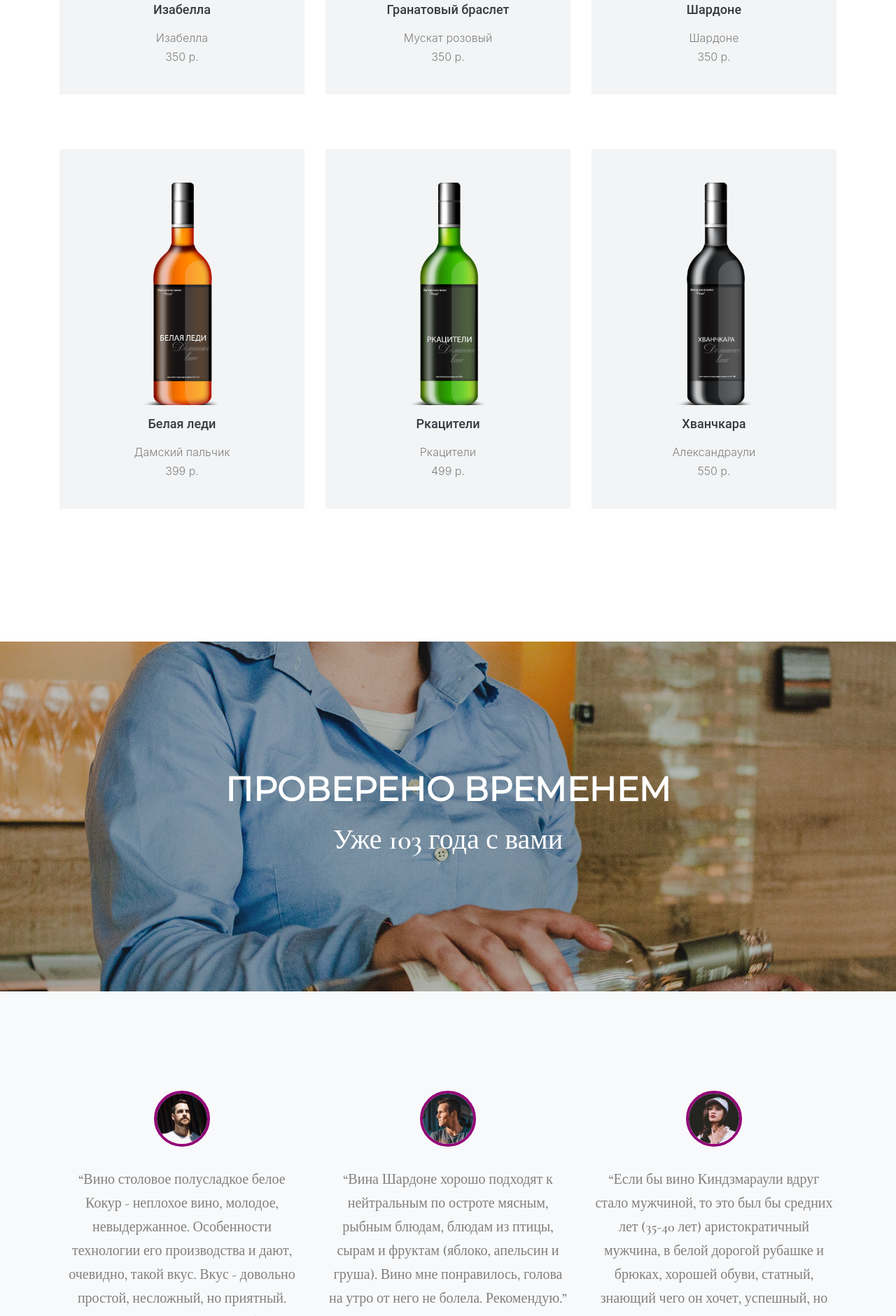
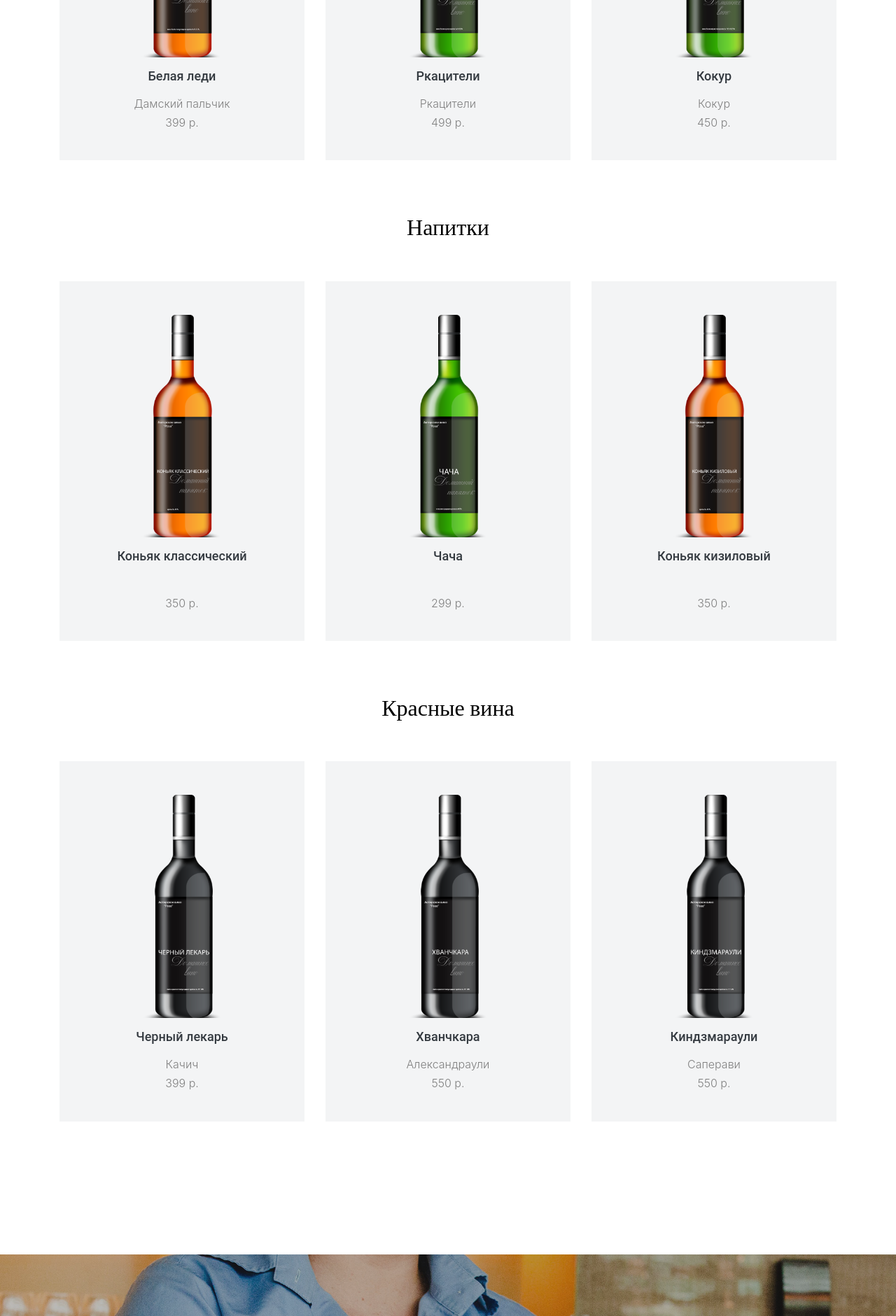
Before and after one commit to Almaznur1/WMaster, a plain HTML site: page index.html in a window 1280 px wide. Shown: the part 1450-3331 px from the top of the page at 70% size. Drawn offline with nearby package versions, Linux system fonts and the light colour scheme; files whose address does not match are found by name.

Commit message:
divide drinks into different categories

```diff
--- a/index.html
+++ b/index.html
@@ -113,46 +113,13 @@
             </p>
           </div>
         </div>
+
             <div class="row">
-
-            <div class="col-lg-4 mb-5 col-md-6">
-              <div class="wine_v_1 text-center pb-4 pt-5">
-                <img src="images/izabella.png" alt="Image" class="img-fluid">
-                <div>
-                  <h3 class="heading mt-3 mb-3 text-dark">Изабелла</h3>
-                  <p>
-                    Изабелла<br/>
-                    <span class="price">350 р.</span>
-                  </p>
+              <div class="col-12 section-title text-center mb-5">
+                <h2 class="d-block">Белые вина</h2>
               </div>
             </div>
-            </div>
-
-            <div class="col-lg-4 mb-5 col-md-6">
-              <div class="wine_v_1 text-center pb-4 pt-5">
-                <img src="images/granatovyi_braslet.png" alt="Image" class="img-fluid">
-                <div>
-                  <h3 class="heading mt-3 mb-3 text-dark">Гранатовый браслет</h3>
-                  <p>
-                    Мускат розовый<br/>
-                    <span class="price">350 р.</span>
-                  </p>
-                </div>
-              </div>
-            </div>
-
-            <div class="col-lg-4 mb-5 col-md-6">
-              <div class="wine_v_1 text-center pb-4 pt-5">
-                <img src="images/shardone.png" alt="Image" class="img-fluid">
-                <div>
-                  <h3 class="heading mt-3 mb-3 text-dark">Шардоне</h3>
-                  <p>
-                    Шардоне<br/>
-                    <span class="price">350 р.</span>
-                  </p>
-                </div>
-              </div>
-            </div>
+            <div class="row">
 
                 <div class="col-lg-4 mb-5 col-md-6">
                   <div class="wine_v_1 text-center pb-4 pt-5">
@@ -182,6 +149,89 @@
 
                 <div class="col-lg-4 mb-5 col-md-6">
                   <div class="wine_v_1 text-center pb-4 pt-5">
+                    <img src="images/kokur.png" alt="Image" class="img-fluid">
+                    <div>
+                      <h3 class="heading mt-3 mb-3 text-dark">Кокур</h3>
+                      <p>
+                        Кокур<br/>
+                        <span class="price">450 р.</span>
+                      </p>
+                    </div>
+                  </div>
+                </div>
+
+            </div>
+
+            <div class="row">
+              <div class="col-12 section-title text-center mb-5">
+                <h2 class="d-block">Напитки</h2>
+              </div>
+            </div>
+            <div class="row">
+
+                <div class="col-lg-4 mb-5 col-md-6">
+                  <div class="wine_v_1 text-center pb-4 pt-5">
+                    <img src="images/konyak_klassicheskyi.png" alt="Image" class="img-fluid">
+                    <div>
+                      <h3 class="heading mt-3 mb-3 text-dark">Коньяк классический</h3>
+                      <p>
+                        <br/>
+                        <span class="price">350 р.</span>
+                      </p>
+                    </div>
+                  </div>
+                </div>
+
+                <div class="col-lg-4 mb-5 col-md-6">
+                  <div class="wine_v_1 text-center pb-4 pt-5">
+                    <img src="images/chacha.png" alt="Image" class="img-fluid">
+                    <div>
+                      <h3 class="heading mt-3 mb-3 text-dark">Чача</h3>
+                      <p>
+                        <br/>
+                        <span class="price">299 р.</span>
+                      </p>
+                    </div>
+                  </div>
+                </div>
+
+                <div class="col-lg-4 mb-5 col-md-6">
+                  <div class="wine_v_1 text-center pb-4 pt-5">
+                    <img src="images/konyak_kizilovyi.png" alt="Image" class="img-fluid">
+                    <div>
+                      <h3 class="heading mt-3 mb-3 text-dark">Коньяк кизиловый</h3>
+                      <p>
+                        <br/>
+                        <span class="price">350 р.</span>
+                      </p>
+                    </div>
+                  </div>
+                </div>
+
+            </div>
+
+            <div class="row">
+              <div class="col-12 section-title text-center mb-5">
+                <h2 class="d-block">Красные вина</h2>
+              </div>
+            </div>
+            <div class="row">
+
+                <div class="col-lg-4 mb-5 col-md-6">
+                  <div class="wine_v_1 text-center pb-4 pt-5">
+                    <img src="images/chernyi_lekar.png" alt="Image" class="img-fluid">
+                    <div>
+                      <h3 class="heading mt-3 mb-3 text-dark">Черный лекарь</h3>
+                      <p>
+                        Качич<br/>
+                        <span class="price">399 р.</span>
+                      </p>
+                    </div>
+                  </div>
+                </div>
+
+                <div class="col-lg-4 mb-5 col-md-6">
+                  <div class="wine_v_1 text-center pb-4 pt-5">
                     <img src="images/hvanchkara.png" alt="Image" class="img-fluid">
                     <div>
                       <h3 class="heading mt-3 mb-3 text-dark">Хванчкара</h3>
@@ -193,7 +243,21 @@
                   </div>
                 </div>
 
+                <div class="col-lg-4 mb-5 col-md-6">
+                  <div class="wine_v_1 text-center pb-4 pt-5">
+                    <img src="images/kindzmarauli.png" alt="Image" class="img-fluid">
+                    <div>
+                      <h3 class="heading mt-3 mb-3 text-dark">Киндзмараули</h3>
+                      <p>
+                        Саперави<br/>
+                        <span class="price">550 р.</span>
+                      </p>
                     </div>
+                  </div>
+                </div>
+
+            </div>
+
       </div>
     </div>
 
```
Also changed, not shown: template.html (+12 -5 lines), 3 other files. Lines whose indentation alone changed are shown as unchanged.
